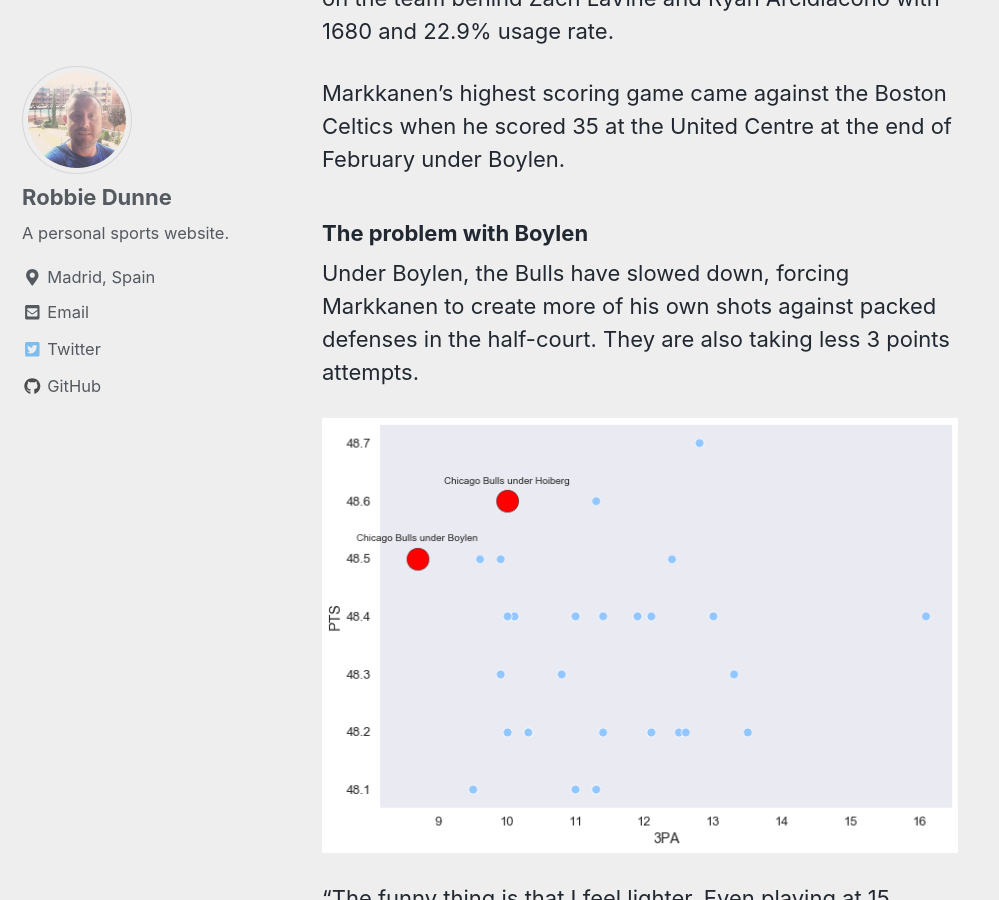
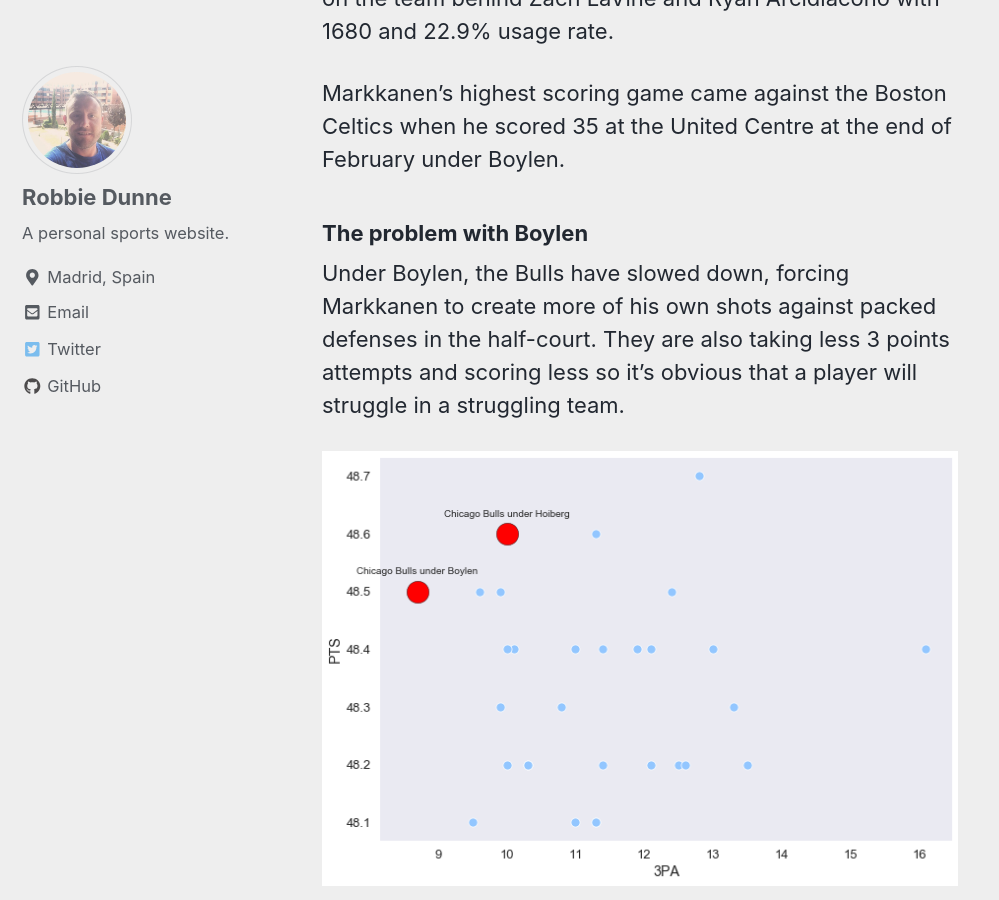
Before and after one commit to robbiejdunne/robbiejdunne.github.io, a Jekyll site: the page built from _posts/2019-04-11-lauri-markkanen.md, in a window 1280 px wide and 900 px high, scrolled down 1359 px. Shown: the whole window, without its empty margins (0-999 px from the left). Built offline with Jekyll 4.4.1, drawn with Linux system fonts in a browser that asks for light colours; cached includes are drawn as plain includes; nearby versions of some CDN libraries; some of the changed text lies outside the part shown.

Commit message:
first change

```diff
--- a/_posts/2019-04-11-lauri-markkanen.md
+++ b/_posts/2019-04-11-lauri-markkanen.md
@@ -22,7 +22,7 @@
 
 ### The problem with Boylen
 
-Under Boylen, the Bulls have slowed down, forcing Markkanen to create more of his own shots against packed defenses in the half-court. They are also taking less 3 points attempts.
+Under Boylen, the Bulls have slowed down, forcing Markkanen to create more of his own shots against packed defenses in the half-court. They are also taking less 3 points attempts and scoring less so it's obvious that a player will struggle in a struggling team.
 
 <img src="{{ site.url }}{{ site.baseurl }}/images/lauri/points.png" alt="Lauri Markkanen">
 
```
Also changed, not shown: other parts of _posts/2019-04-11-lauri-markkanen.md (+1 -1 lines).
